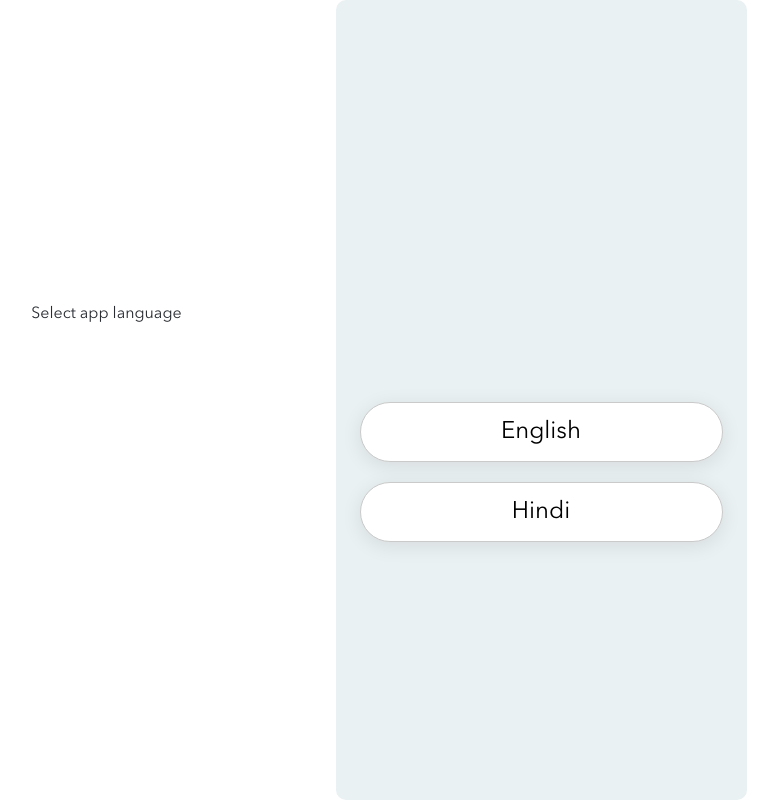
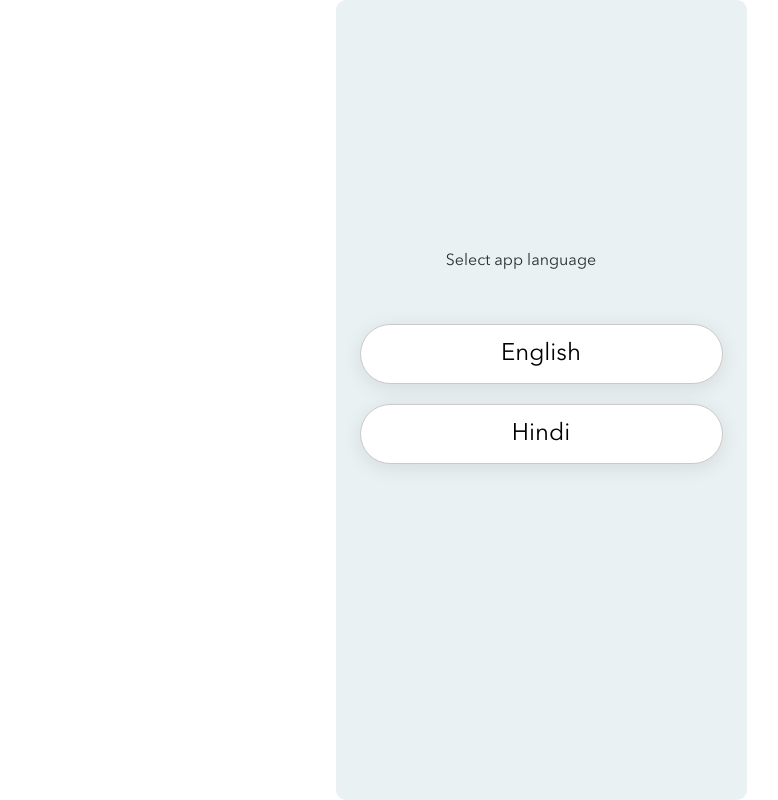
Before and after one commit to girishv694/E-wasteManagement, a React (Create React App) app in the folder project/: page /page2 in a window 1280 px wide. Shown: the whole page, without its empty margins (99-877 px from the left). Built offline with nearby package versions, Linux system fonts and the light colour scheme.

Commit message:
Created Page-2

```diff
--- a/project/src/components/Page1.jsx
+++ b/project/src/components/Page1.jsx
@@ -5,7 +5,7 @@ import { Div } from './Container'
 function Page1() {
     return (
         <div className="header">
-            <Link to="/scrap_sold">
+            <Link to="/page2">
                 <Div>
                <div  id="container">
                <div>
--- a/project/src/css/page2.css
+++ b/project/src/css/page2.css
@@ -1,19 +1,14 @@
 #language {
-  position: absolute;
+  position: relative;
   width: 171px;
   height: 22px;
-  left: 120px;
-  margin-top: 303px;
-
-  /* identical to box height */
-
-  display: flex;
-  align-items: center;
-
   color: #292d32;
 }
 .front {
   width: 100%;
+  display: flex;
+  justify-content: center;
+  align-items: center;
 }
 .front > h1 {
   text-align: center;
@@ -22,13 +17,18 @@
   font-weight: 500;
   font-size: 16px;
   line-height: 22px;
+  position: relative;
+  top: 250px;
+  left: 100px;
 }
+
+
 .lang_btn {
   position: relative;
   width: 363px;
   height: 60px;
   left: 24px;
-  top: 382px;
+  top: 282px;
   font-family: 'Avenir_Next';
 
   background: #ffffff;
```
